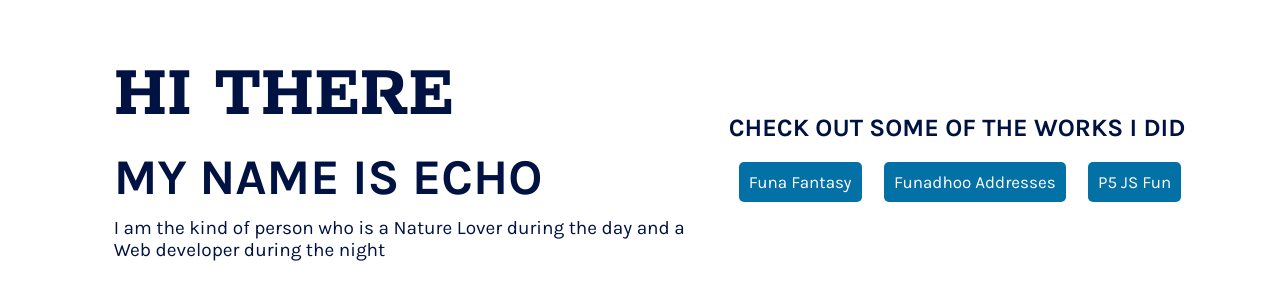
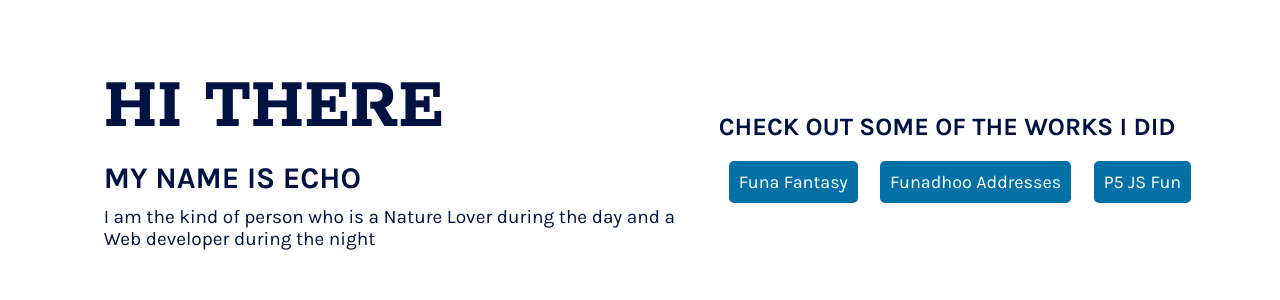
Before and after one commit to forgotten-echo/forgotten-echo, a plain HTML site: page index.html in a window 1280 px wide. Shown: the part 238-538 px from the top of the page. Drawn offline with Linux system fonts and the light colour scheme.

Commit message:
font adjustements

```diff
--- a/css/echo.css
+++ b/css/echo.css
@@ -44,7 +44,7 @@ a:link,
 a:visited {
   display: inline-block;
   text-decoration: none;
-  font-size: 1.7rem;
+  font-size: 1.8rem;
   background-color: var(--blue);
   color: var(--white);
   padding: 1rem;
@@ -67,7 +67,7 @@ h1 {
 }
 
 h2 {
-  font-size: 5rem;
+  font-size: 3rem;
 }
 
 h3 {
```
